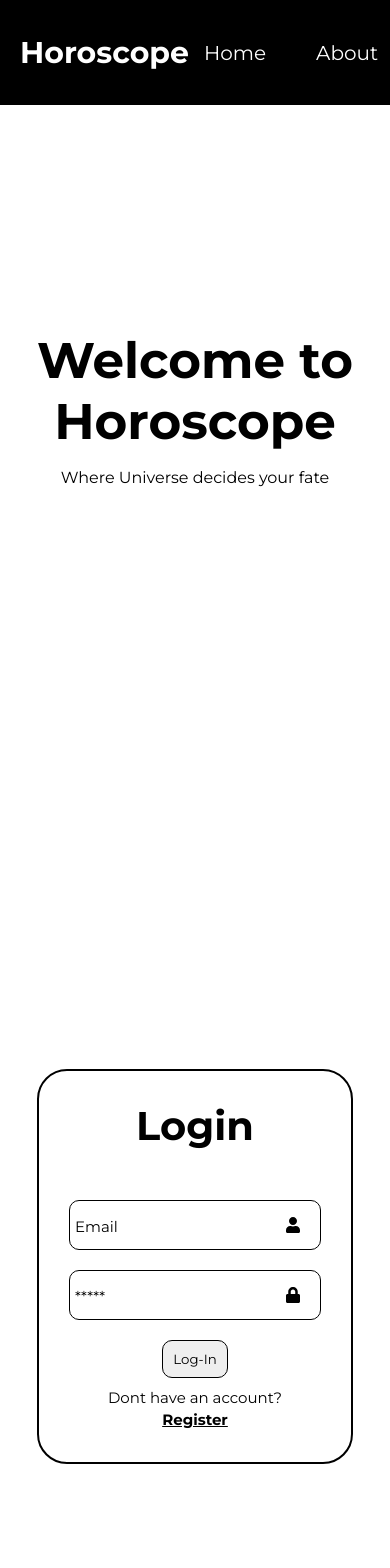
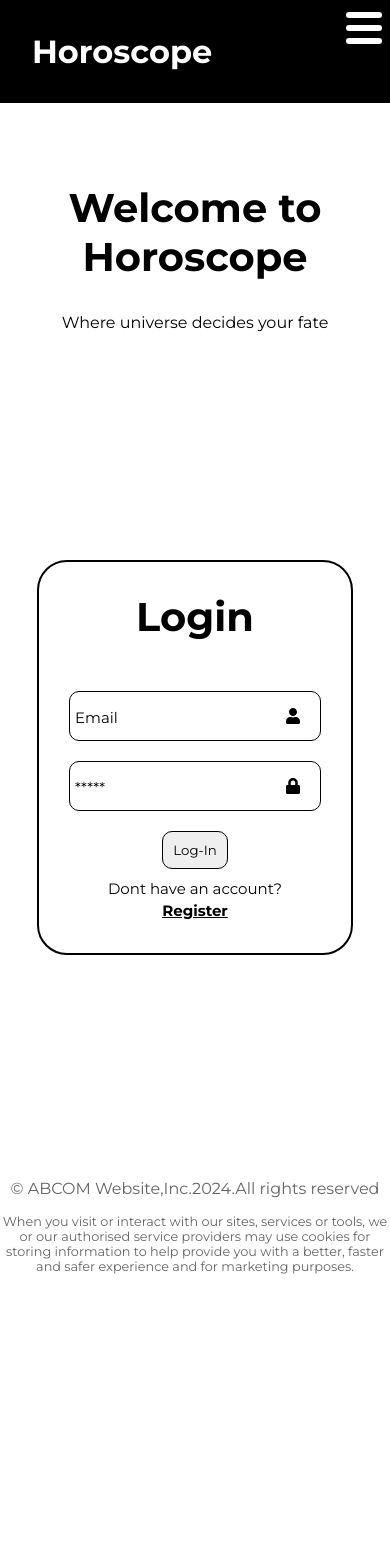
Before and after one commit to tasmaishelke/horoscope, a React (Vite) app: page / in a window 390 px wide. Shown: the top 1568 px of the page. After the commit the page ends 1282 px from the top, so only its background shows below. Built offline with nearby package versions, Linux system fonts and the light colour scheme.

Commit message:
updated footer component,css. Added responsive navbar, changes made to home page css

```diff
--- a/src/components/Footer.jsx
+++ b/src/components/Footer.jsx
@@ -1,9 +1,14 @@
+import './footer.css'
+
 function Footer()
 {
     return(
         <footer className="class-footer">
             <p className="class-copyright">
-                &copy; {new Date().getFullYear()} Horoscope Website
+            &copy; ABCOM Website,Inc.{new Date().getFullYear()}.All rights reserved
+            </p>
+            <p className='class-disclaimer'>
+            When you visit or interact with our sites, services or tools, we or our authorised service providers may use cookies for storing information to help provide you with a better, faster and safer experience and for marketing purposes.
             </p>
         </footer>
     );
--- a/src/components/Navbar.jsx
+++ b/src/components/Navbar.jsx
@@ -1,22 +1,33 @@
-import {Link} from 'react-router-dom'
-import './navbar.css'
+import React, { useState } from "react";
+import "./navbar.css";
+import { NavLink } from "react-router-dom";
 
-function Navbar(){
+const Navbar = () =>
+{
+    const [menuOpen, setMenuOpen] = useState(false);
     return(
-        <nav className="container">
-            <h1 className="class-website-name">Horoscope</h1>
-                <ul>
+
+
+        <nav>
+            <h1 className="class-website-name"> Horoscope </h1>
+            <div className="menu" onClick={() => setMenuOpen(!menuOpen)}>
+                <span></span>
+                <span></span>
+                <span></span>
+            </div>
+            <ul className={menuOpen ? "open" : ""}>
                     <li>
-                        <Link to="/"> Home </Link>
+                        <NavLink to="/">Home</NavLink>
                     </li>
                     <li>
-                        <Link to="/about"> About </Link>
+                        <NavLink to="/about"> About </NavLink>
                     </li>
                     <li>
-                        <Link to="/contact"> Contact </Link>
+                        <NavLink to="/contact"> Contact </NavLink>
                     </li>
                     <li>
-                       <button className="class-navbar-button"> <Link to="/login"> Login </Link>  </button>
+                    <NavLink to="/login"> Login </NavLink>
+
                     </li>
                 </ul>
         </nav>
--- /dev/null
+++ b/src/components/footer.css
@@ -0,0 +1,24 @@
+footer
+{
+  position:relative;
+  left: 0;
+  bottom: 0;
+  width: 100%;
+  background-color: rgb(255, 255, 255);
+  color: rgb(100, 100, 100);
+}
+
+.class-copyright
+{
+  margin-bottom: 1rem;
+  text-align: center;
+
+}
+
+.class-disclaimer
+{
+  font-size: 0.8rem;
+  text-align: center;
+  margin-bottom: 0.5rem;
+
+}
--- a/src/components/navbar.css
+++ b/src/components/navbar.css
@@ -1,49 +1,101 @@
-
-nav
-{
-   width: 100%;
-   background: rgb(0, 0, 0);
-   color: rgb(255, 255, 255);
-   padding: 20px;
-   position: fixed;
-   top: 0px;
-   left: 0px;
-   display: flex;
-   align-items: center;
-   justify-content: space-between;
-   z-index: 10;
-
-
+.active{
+    background-color: #70747f;
 }
 
-.class-website-name
-{
-    font-size: 30px;
+nav {
+    display: flex;
+    justify-content: space-between;
+    align-items: center;
+    color: white;
+    position: sticky;
+    top: 0;
+    background: rgb(0, 0, 0);
+    color: rgb(255, 255, 255);
+    padding: 1rem;
 }
 
-nav ul
-{
+.class-website-name {
+    font-size: 2rem;
+    margin: 1rem;
+    font-weight: bold;
+    text-decoration: none;
+    color: white;
+}
+
+nav ul {
+    display: flex;
     list-style: none;
     display:flex;
     gap: 20px;
     font-size: 20px;
 }
 
-nav ul li
-{
-    display: inline-block;
+nav ul li {
+   list-style: none;
+   display: inline-block;
     list-style: none;
     margin: 5px 10px;
 }
 
-.class-navbar-button
-{
-    background-color: gray;
-    color: #212121;
-    padding: 15px 20px;
-    font-size: 15px;
-    border: 0px;
-    outline: 0px;
-    border-radius: 30px;
-    cursor: pointer;
+nav ul li a {
+    display: block;
+    text-decoration: none;
+    color: white;
+    padding: 0.5rem;
+    margin: 0 0.5rem;
+    border-radius: 0.5rem;
 }
+
+nav ul li a:not(.active):hover {
+    background-color:#353844 ;
+}
+
+nav .menu {
+    display: none;
+    position: absolute;
+    top: 0.75rem;
+    right: 0.5rem;
+    flex-direction: column;
+    justify-content: space-between;
+    width: 2.25rem;
+    height: 2rem;
+}
+
+nav .menu span {
+    height: 0.4rem;
+    width: 100%;
+    background-color: #fff;
+    border-radius: 0.2rem;
+}
+
+
+@media (max-width: 735px) {
+    nav .menu {
+        display: flex;
+    }
+
+    nav {
+        flex-direction: column;
+        align-items: flex-start;
+    }
+
+    nav ul {
+        display: none;
+        flex-direction: column;
+        width: 100%;
+        margin-bottom: 0.25rem;
+    }
+
+    nav ul.open {
+        display: flex;
+    }
+
+    nav ul li {
+        width: 100%;
+        text-align: center;
+    }
+
+    nav ul li a {
+        margin: 0.2rem 0.5rem;
+    }
+}
--- a/src/pages/Home.jsx
+++ b/src/pages/Home.jsx
@@ -5,15 +5,17 @@ function Home()
 {
     return(
         <>
-            <div className="class-title-container">
-                <div className='class-title'>
+            <div className="class-home-container">
+                <div className='class-home-title'>
                     <h1>
                         Welcome to Horoscope
                     </h1>
                     <p>
-                        Where Universe decides your fate
+                        Where universe decides your fate
                     </p>
+
                 </div>
+
             </div>
             <Login />
         </>
--- a/src/pages/home.css
+++ b/src/pages/home.css
@@ -1,30 +1,32 @@
-.class-title-container
+.class-home-container
 {
     width: 100%;
-    min-height: 100vh;
+    max-height: 200px;
     background-color: rgb(255, 255, 255);
+    background-position: center;
     background-size: cover;
     display: flex;
     align-items: center;
     justify-content: center;
-    margin-bottom: 0px;
+    background-color: rgb(255, 255, 255);
+    margin-top: 5rem;
 }
 
-.class-title
+.class-home-title
 {
     color: rgb(0, 0, 0);
     text-align: center;
     max-width: 800px;
 }
 
-.class-title h1
+.class-home-title h1
 {
-    font-size: 50px;
+    font-size: 40px;
+    margin-bottom: 30px;
 }
 
-.class-title p
+.class-home-title p
 {
     max-width: 800px;
-    margin: 10px auto 20px;
-    line-height: 2;
+    line-height: 1.5;
 }
```
